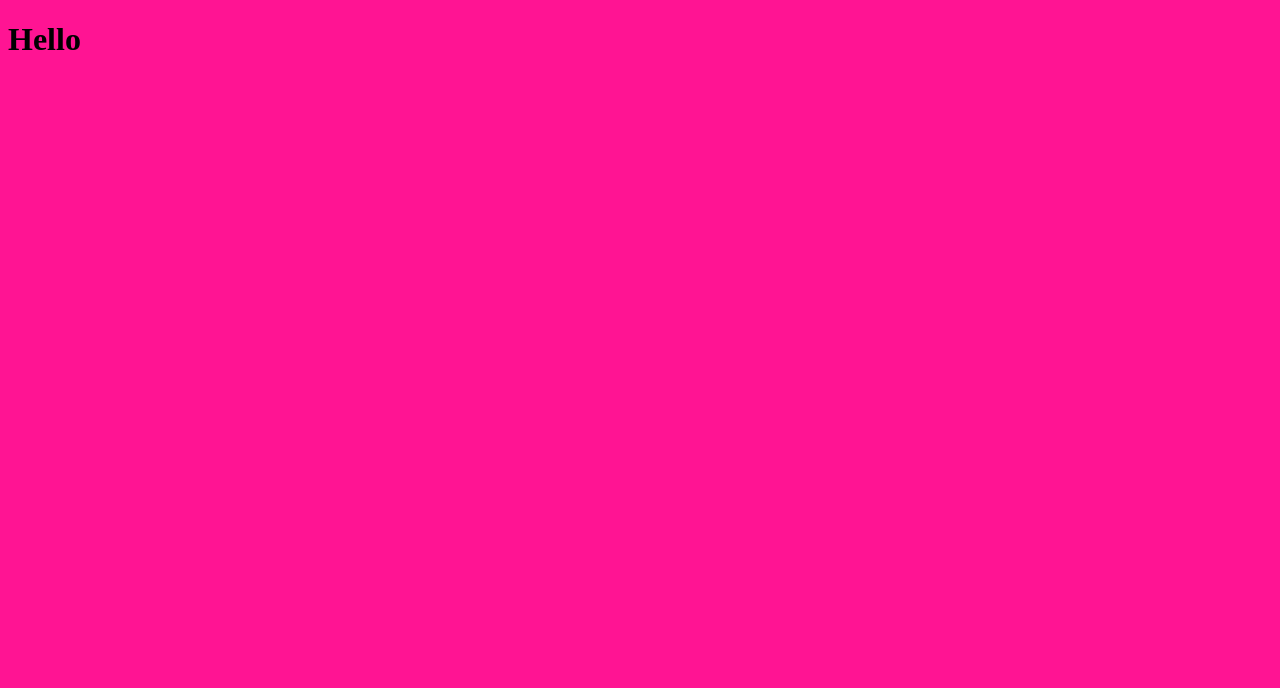
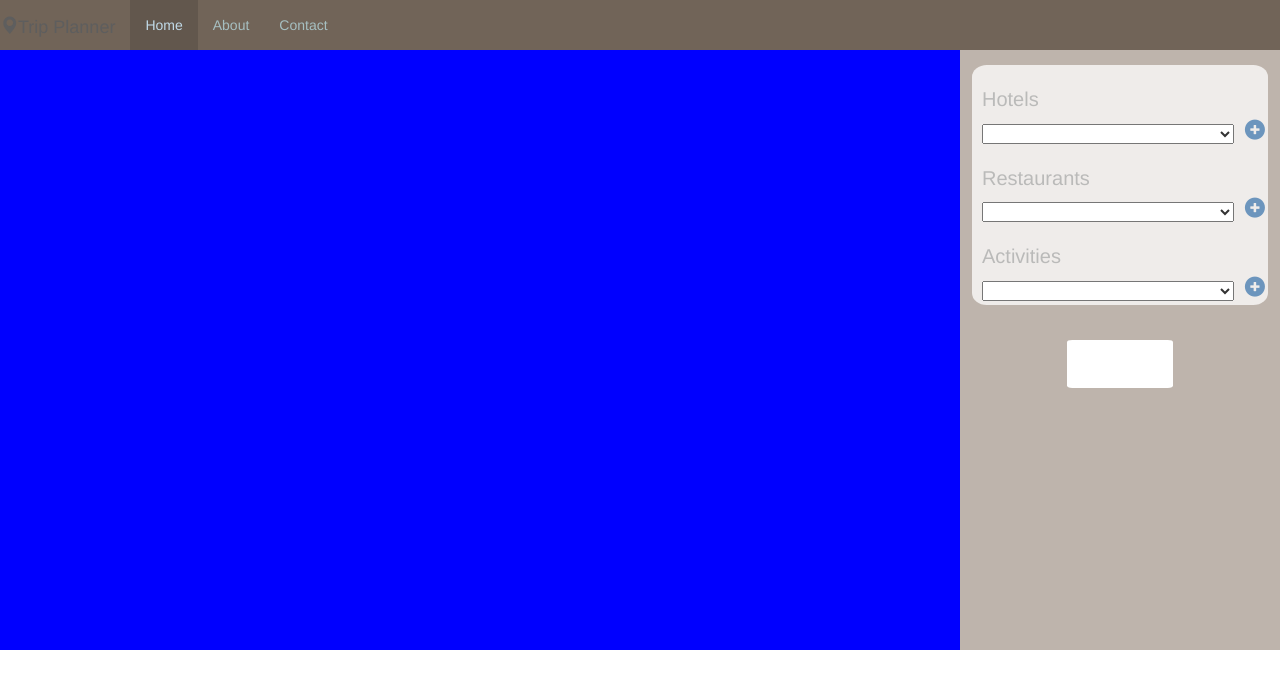
Before and after one commit to DillGromble/tripplanner, a website: page views/index.html in a window 1280 px wide. Drawn offline with nearby package versions, Linux system fonts and the light colour scheme; files that its build step writes are made by us from their sources.

Commit message:
most of style finished

```diff
--- a/app.js
+++ b/app.js
@@ -3,16 +3,22 @@ const app = express();
 const bodyParser = require('body-parser');
 const nunjucks = require('nunjucks');
 const db = require('./models');
+const path = require('path');
 
 app.use(require('volleyball'));
 app.use(bodyParser.json());
 app.use(bodyParser.urlencoded({ extended: false }));
-app.use(express.static(__dirname + '/public'));
+app.use(express.static(path.join(__dirname, '/public')));
+app.use('/bootstrap', express.static(path.join(__dirname, '/node_modules/bootstrap/dist')));
+app.use('/jquery', express.static(path.join(__dirname, '/node_modules/jquery/dist')));
 
 // nunjucks rendering boilerplate
 app.set('view engine', 'html');
 app.engine('html', nunjucks.render);
 nunjucks.configure('views', { noCache: true });
+
+
+
 
 app.use(require('./routes'));
 
--- /dev/null
+++ b/assets/stylesheets/styles.scss
@@ -0,0 +1,76 @@
+
+// navbar styles
+.navbar-default {
+  background-color: #716458;
+  margin: 0;
+  border: 0;
+  border-radius: 0;
+  .navbar-brand{
+    color: #a6bfc1;
+  }
+  .navbar-nav {
+    li>a {
+      color: #a6bfc1;
+    }
+    .active>a {
+      background-color: #62574d;
+      color: #c1dae8;
+    }
+  }
+}
+
+.container-fluid {
+  padding: 0;
+}
+
+.row {
+  width: 100%;
+  margin: 0;
+}
+
+#map {
+  background-color: blue;
+  height: 70vh;
+  min-height: 600px;
+}
+
+.sidebar {
+  background-color: #beb4ac;
+  height: 70vh;
+  min-height: 600px;
+}
+
+#dropdowns {
+  margin: 15px -3px 10px -3px;
+  background-color: #efecea;
+  border-radius: 5%;
+  height: 40%;
+
+  .glyphicon {
+    font-size: 20px;
+    color: #6c95bd;
+    font-weight: bold;
+  }
+}
+
+label {
+  display: block;
+  text-align: left;
+  padding: 20px 10px 0 10px;
+  font-size: 20px;
+  color: #babab9;
+  font-weight: normal;
+}
+
+select {
+  display: inline;
+  margin: 0px 7px 0 10px;
+  width: 85%;
+}
+
+#dayNum {
+  height: 8%;
+  background-color: white;
+  margin: 35px 92px;
+  border-radius: 5%;
+}
--- a/models/hotel.js
+++ b/models/hotel.js
@@ -16,8 +16,7 @@ const Hotel = db.define('hotel', {
     }
   },
   ammenities: {
-    type: Sequelize.STRING,
-    allowNull: false
+    type: Sequelize.STRING
   }
 })
 
--- a/models/index.js
+++ b/models/index.js
@@ -1,8 +1,13 @@
-const db = require('.db');
+const db = require('./db');
+const Restaurant = require('./restaurant');
+const Activity = require('./activity');
+const Place = require('./place');
+const Hotel = require('./hotel');
 
 
-
-
+Hotel.belongsTo(Place);
+Restaurant.belongsTo(Place);
+Activity.belongsTo(Place);
 
 
 module.exports = db;
--- a/routes/index.js
+++ b/routes/index.js
@@ -1,5 +1,35 @@
 const router = require('express').Router();
+const Promise = require('sequelize').Promise;
+const db = require('../models');
+const Restaurant = require('../models/restaurant');
+const Activity = require('../models/activity');
+const Place = require('../models/place');
+const Hotel = require('../models/hotel');
 
-router.get('/', (req, res, next) => res.render('index'));
+
+
+
+
+router.get('/', (req, res, next) => {
+  const hotels = Hotel.findAll();
+  const restaurant = Restaurant.findAll();
+  const activity = Activity.findAll();
+
+  Promise.all([hotels, restaurant, activity])
+  .spread((hotels, restaurants, activities) => {
+    res.render('index', {
+      hotels: hotels,
+      restaurants: restaurants,
+      activities: activities
+    })
+  })
+  .catch( err => next(err));
+});
+
+
+
+
+
+
 
 module.exports = router;
--- a/views/index.html
+++ b/views/index.html
@@ -1,10 +1,34 @@
-<!DOCTYPE html>
-<html>
-<head>
-  <title></title>
-  <link rel="stylesheet" type="text/css" href="/styles.css">
-</head>
-<body>
-<h1>Hello</h1>
-</body>
-</html>
+{% extends "layout.html" %}
+
+{% block title %}Home Page{% endblock %}
+
+
+
+{% block content %}
+
+
+    <label for="hotel">Hotels</label>
+      <select name="hotel">
+        {% for hotel in hotels %}
+          <option value="{{hotel.name}}">{{hotel.name}}</option>
+        {% endfor %}
+      </select>
+      <span class="glyphicon glyphicon-plus-sign" aria-hidden="true"></span>
+
+    <label for="restaurant">Restaurants</label>
+      <select name="restaurant">
+        {% for restaurant in restaurants %}
+          <option value="{{restaurant.name}}">{{restaurant.name}}</option>
+        {% endfor %}
+      </select>
+      <span class="glyphicon glyphicon-plus-sign" aria-hidden="true"></span>
+
+    <label for="activities">Activities</label>
+      <select name="activities">
+        {% for activity in activities %}
+          <option value="{{activity.name}}">{{activity.name}}</option>
+        {% endfor %}
+      </select>
+      <span class="glyphicon glyphicon-plus-sign" aria-hidden="true"></span>
+
+{% endblock %}
--- /dev/null
+++ b/views/layout.html
@@ -0,0 +1,68 @@
+<!DOCTYPE html>
+<html>
+
+  <head>
+    <title>{% block title %}{% endblock %}</title>
+
+    <script src="jquery/jquery.min.js"></script>
+    <script src="bootstrap/js/bootstrap.min.js"></script>
+
+    <link href="/bootstrap/css/bootstrap.min.css" rel="stylesheet">
+    <link rel="stylesheet" type="text/css" href="stylesheets/styles.css">
+
+
+  </head>
+
+  <body>
+
+
+    <nav class="navbar navbar-default">
+      <div class="container-fluid">
+        <!-- Brand and toggle get grouped for better mobile display -->
+        <div class="navbar-header">
+          <button type="button" class="navbar-toggle collapsed" data-toggle="collapse" data-target="#bs-example-navbar-collapse-1" aria-expanded="false">
+            <span class="sr-only">Toggle navigation</span>
+            <span class="icon-bar"></span>
+            <span class="icon-bar"></span>
+            <span class="icon-bar"></span>
+          </button>
+          <a class="navbar-brand" href="#"><span class="glyphicon glyphicon-map-marker" aria-hidden="true"></span>Trip Planner</a>
+        </div>
+        <!-- Collect the nav links, forms, and other content for toggling -->
+        <div class="collapse navbar-collapse" id="bs-example-navbar-collapse-1">
+          <ul class="nav navbar-nav">
+            <li class="active"><a href="#">Home<span class="sr-only">(current)</span></a></li>
+            <li><a href="#">About</a></li>
+            <li><a href="#">Contact</a></li>
+          </ul>
+        </div><!-- /.navbar-collapse -->
+      </div><!-- /.container-fluid -->
+    </nav>
+
+    <div class="container-fluid">
+      <div class="row">
+
+        <div class="col-lg-9" id="map">
+        </div>
+
+        <div class="col-lg-3 sidebar">
+          <div id="dropdowns">
+            <div id="selectors">
+              {% block content %}{% endblock %}
+            </div>
+          </div>
+
+          <div id="dayNum">
+
+          </div>
+
+          <div id="itenerary">
+
+          </div>
+        </div>
+      </div>
+    </div>
+
+
+  </body>
+</html>
```
Also changed, not shown: package.json (+8 -2 lines), public/styles.css (deleted), public/stylesheets/styles.css (added), 1 other file.
